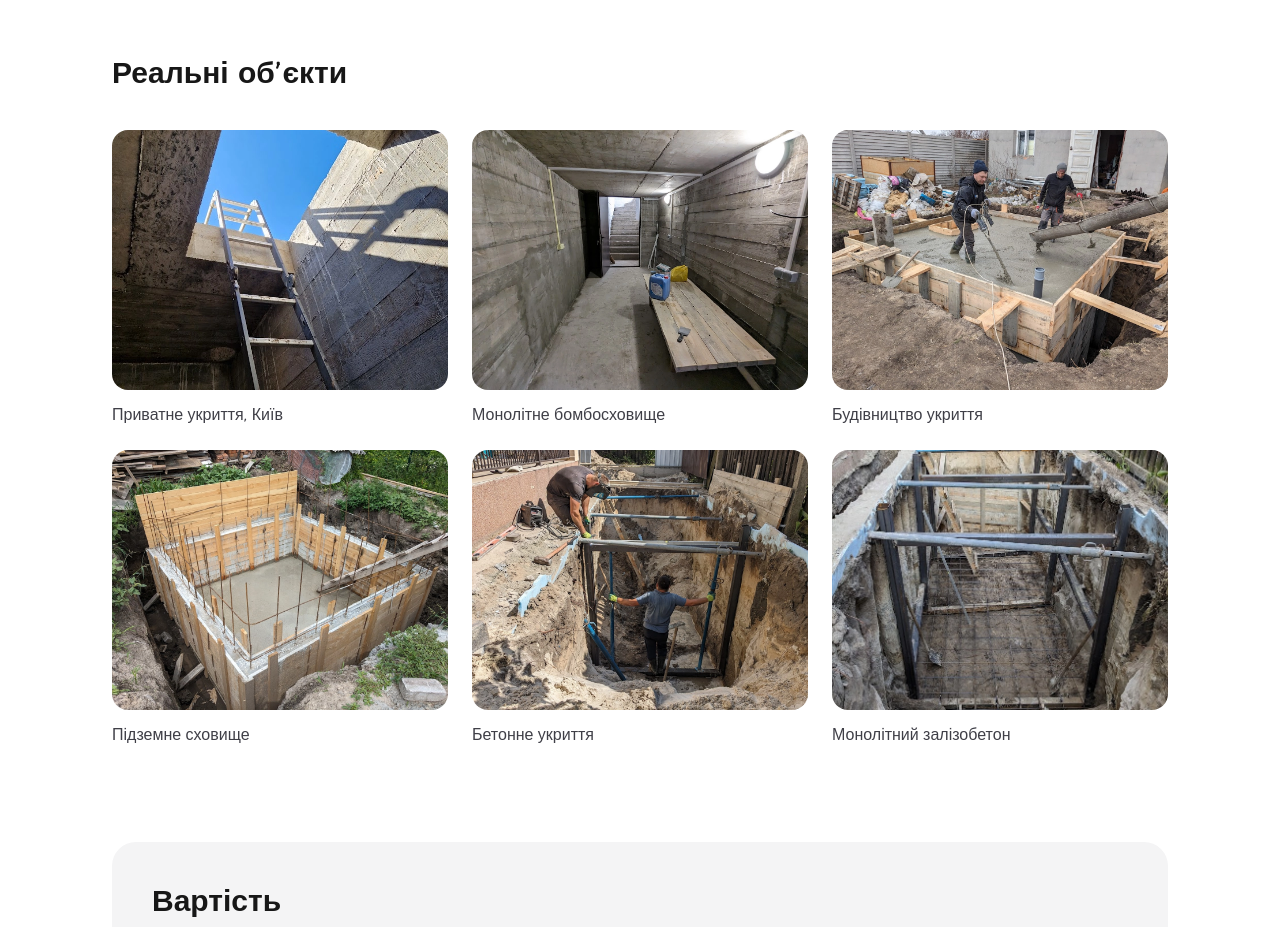
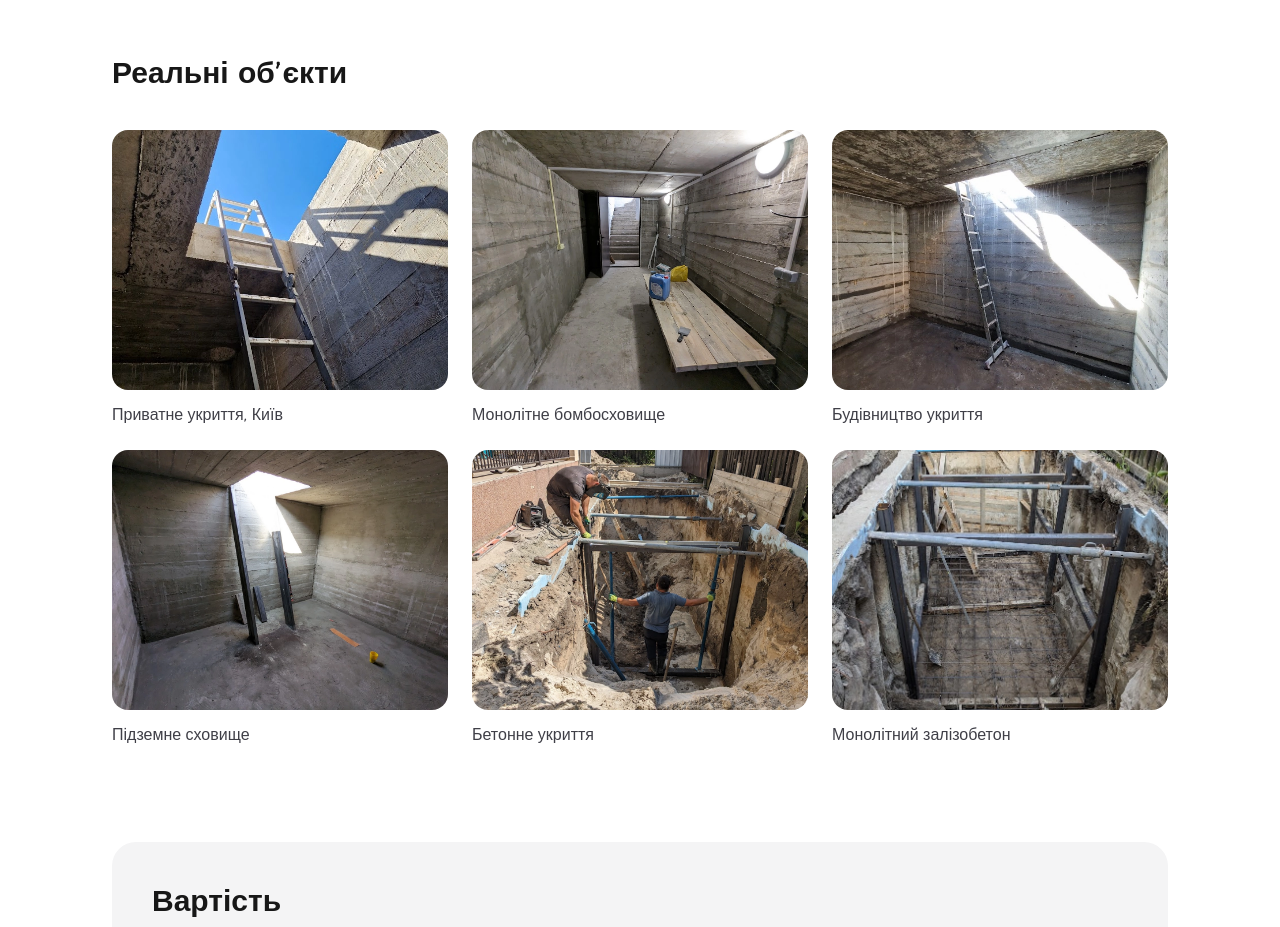
Before and after one commit to DenysKavun/beton-new, a Next.js app: page /bomboshovyshcha in a window 1280 px wide. Shown: the part 2300-3227 px from the top of the page. Built offline with nearby package versions, Linux system fonts and the light colour scheme.

Commit message:
Update ShelterGallery.tsx

```diff
--- a/app/components/ShelterGallery.tsx
+++ b/app/components/ShelterGallery.tsx
@@ -17,11 +17,11 @@ const shelters: Shelter[] = [
     title: 'Монолітне бомбосховище',
   },
   {
-    src: '/projects/shelters/shelter3.webp',
+    src: '/projects/shelters/shelter12.webp',
     title: 'Будівництво укриття',
   },
   {
-    src: '/projects/shelters/shelter4.webp',
+    src: '/projects/shelters/shelter10.webp',
     title: 'Підземне сховище',
   },
   {
```
